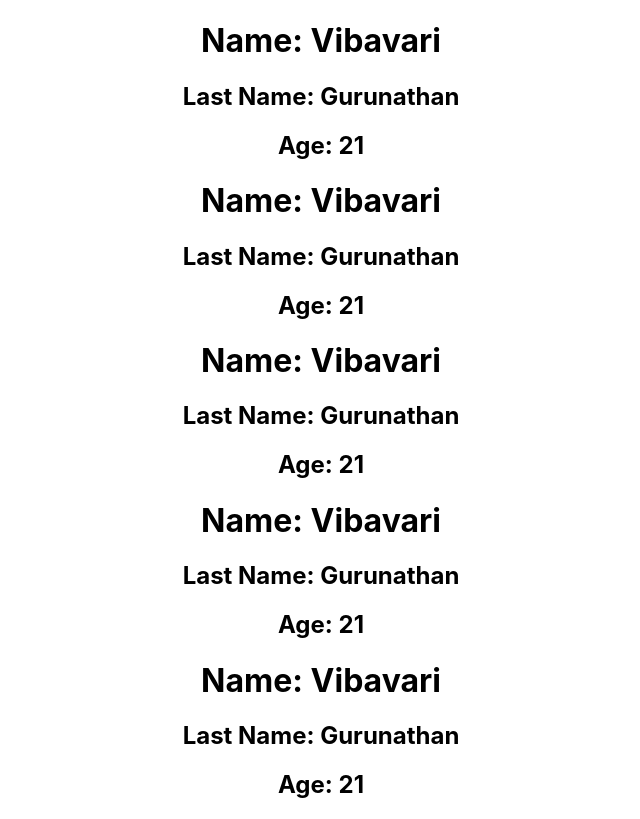
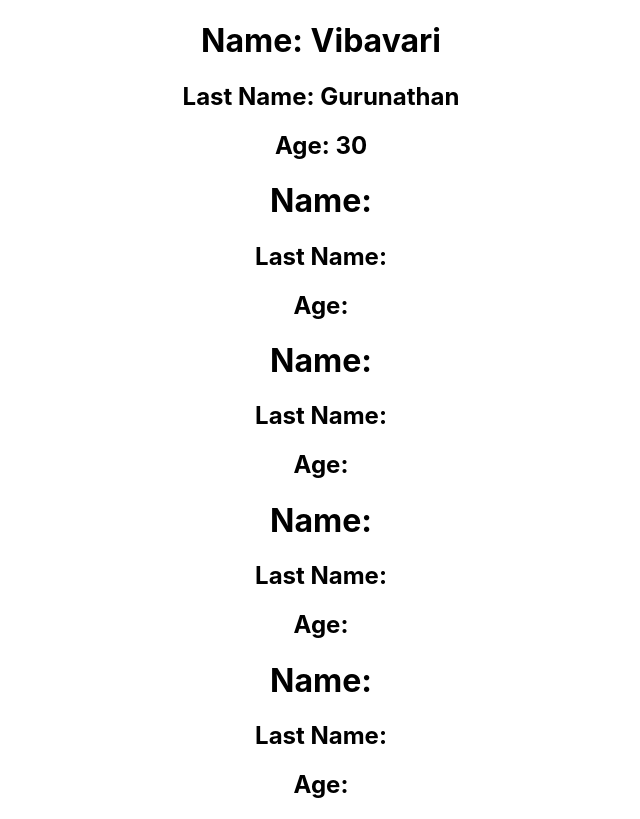
Before and after one commit to VibavariG/first_react_app, a React (Create React App) app: page / in a window 1280 px wide. Shown: the whole page, without its empty margins (319-959 px from the left). Built offline with nearby package versions, Linux system fonts and the light colour scheme.

Commit message:
Use props to pass dynamic data to components

```diff
--- a/src/App.js
+++ b/src/App.js
@@ -1,18 +1,18 @@
 import './App.css';
 
-const Person = () => {
+const Person = (props) => {
   return (
     <>
-    <h1>Name: Vibavari</h1>
-    <h2>Last Name: Gurunathan</h2>
-    <h2>Age: 21</h2>
+    <h1>Name: {props.name}</h1>
+    <h2>Last Name: {props.lastName}</h2>
+    <h2>Age: {props.age}</h2>
     </>
   )
 }
 const App = () => {
   return (
     <div className="App">
-        <Person/>
+        <Person name={'Vibavari'} lastName={'Gurunathan'} age={30}/>
         <Person/>
         <Person/>
         <Person/>
```
